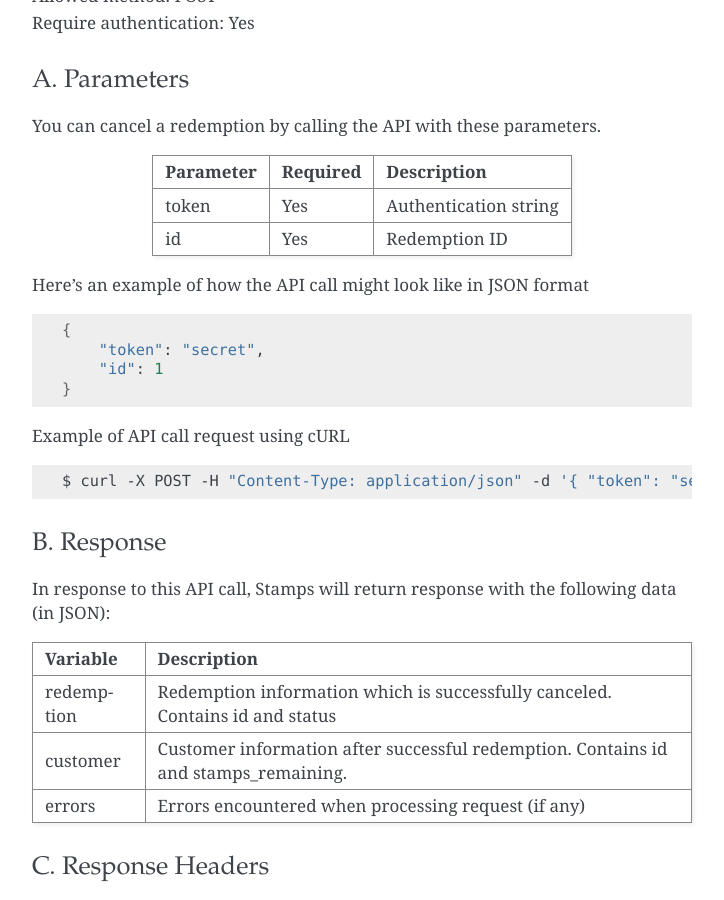
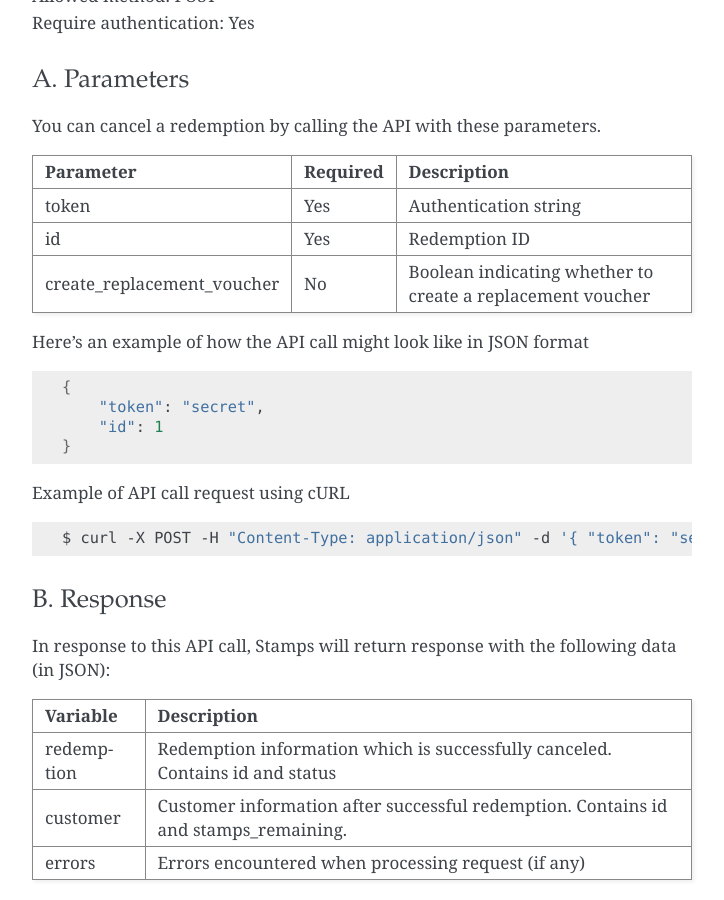
Before and after one commit to ui/stamps-api-docs, a Sphinx documentation site: the page built from source/redemption_api.rst, in a window 1280 px wide and 900 px high, scrolled down 7720 px. Shown: the whole window, without its empty margins (388-1112 px from the left). Built offline with Sphinx 7.4.7, drawn with Linux system fonts in a browser that asks for light colours.

Commit message:
Add `create_replacement_voucher` field

```diff
--- a/source/redemption_api.rst
+++ b/source/redemption_api.rst
@@ -378,12 +378,13 @@ A. Parameters
 -------------
 You can cancel a redemption by calling the API with these parameters.
 
-=========== =========== =========================
-Parameter   Required    Description
-=========== =========== =========================
-token       Yes         Authentication string
-id          Yes         Redemption ID
-=========== =========== =========================
+========================== =========== =========================
+Parameter                  Required    Description
+========================== =========== =========================
+token                      Yes         Authentication string
+id                         Yes         Redemption ID
+create_replacement_voucher No          Boolean indicating whether to create a replacement voucher
+========================== =========== =========================
 
 Here's an example of how the API call might look like in JSON format
 
```
